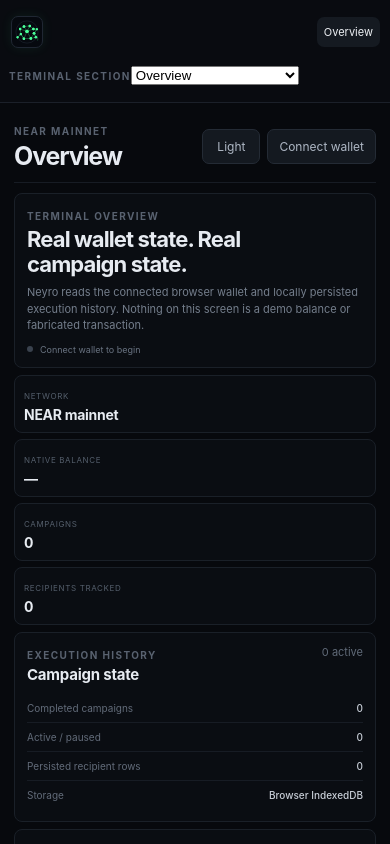
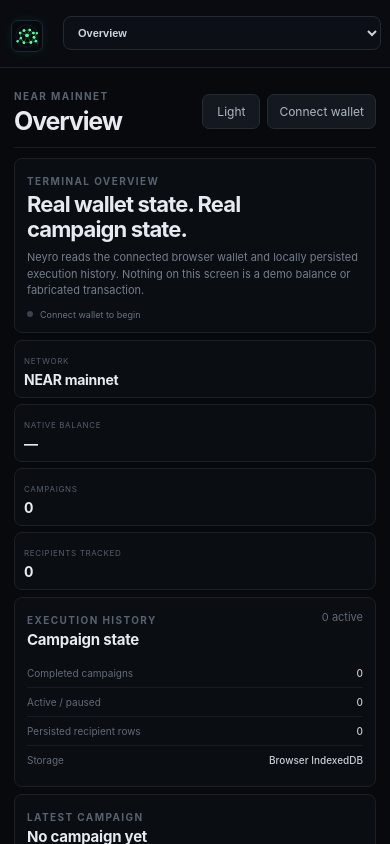
Before and after one commit to rhynox-ui/Neyro, a React (Vite) app in the folder web/: page / in a window 390 px wide. Shown: the top 844 px of the page. Built offline with nearby package versions, Linux system fonts and the light colour scheme.

Commit message:
style(web): polish mobile section picker

```diff
--- a/web/src/styles.css
+++ b/web/src/styles.css
@@ -777,3 +777,52 @@
 html[data-theme="light"] .swap-settings {
   color: #18202a;
 }
+
+
+/* 2026-10-02 mobile terminal navigation */
+.mobile-nav-wrap { display: none; }
+.mobile-nav {
+  width: 100%;
+  min-height: 36px;
+  color: #cbd2dc;
+  background: #0c1016;
+  border: 1px solid #222a34;
+  border-radius: 8px;
+  padding: 7px 10px;
+  font-size: 12px;
+  font-weight: 600;
+}
+.mobile-nav:focus { border-color: #46515f; outline: none; }
+.sr-only {
+  position: absolute;
+  width: 1px;
+  height: 1px;
+  padding: 0;
+  margin: -1px;
+  overflow: hidden;
+  clip: rect(0,0,0,0);
+  white-space: nowrap;
+  border: 0;
+}
+html[data-theme="light"] .mobile-nav {
+  color: #26313d;
+  background: #ffffff;
+  border-color: #d7dde4;
+}
+html[data-theme="light"] .mobile-nav:focus { border-color: #9aa6b4; }
+
+@media (max-width: 900px) {
+  .sidebar {
+    grid-template-columns: auto minmax(0, 1fr);
+    align-items: center;
+  }
+  .sidebar .nav-groups { display: none; }
+  .mobile-nav-wrap {
+    min-width: 0;
+    display: block;
+  }
+}
+@media (max-width: 460px) {
+  .mobile-nav-wrap { width: 100%; }
+  .mobile-nav { min-height: 34px; font-size: 11px; }
+}
```
